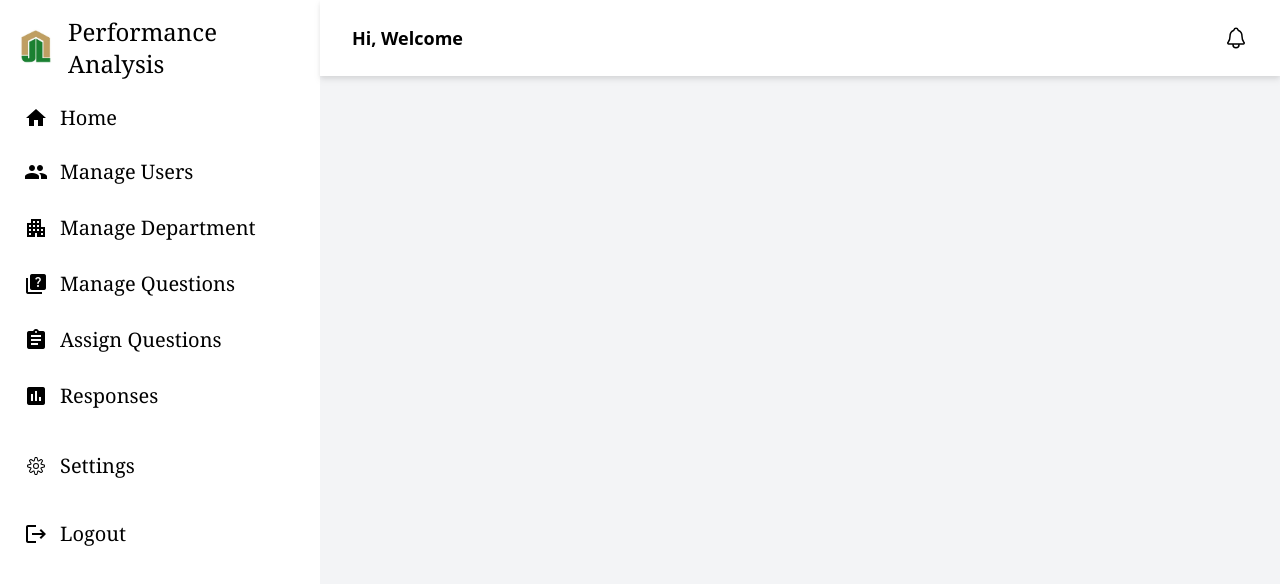
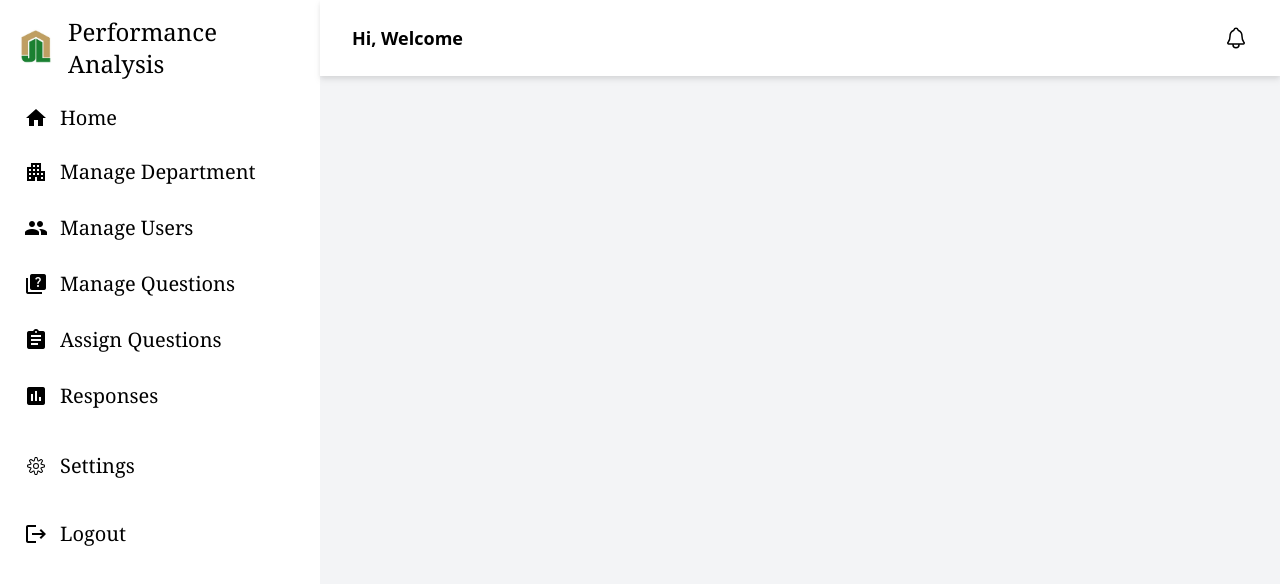
Before and after one commit to Performance-Survey-App/FrontEnd, a React (Create React App) app: page /admin in a window 1280 px wide. Shown: the top 584 px of the page. Built offline with nearby package versions, Linux system fonts and the light colour scheme.

Commit message:
little change

```diff
--- a/src/components/Sidebar.js
+++ b/src/components/Sidebar.js
@@ -164,18 +164,19 @@ const Sidebar = () => {
           </NavLink>
         </li>
         <li className="mb-2">
+          <NavLink to="./department-management" className="flex items-center p-2 hover:bg-green-600 hover:text-white  rounded">
+            <span className="material-icons mr-3 text-2xl">apartment</span>
+            Manage Department
+          </NavLink>
+        </li>
+        <li className="mb-2">
 
           <NavLink to="./user-management" className="flex items-center p-2 hover:bg-green-600 hover:text-white rounded">
             <span className="material-icons mr-3 text-2xl">people</span>
             Manage Users
           </NavLink>
         </li>
-        <li className="mb-2">
-          <NavLink to="./department-management" className="flex items-center p-2 hover:bg-green-600 hover:text-white  rounded">
-            <span className="material-icons mr-3 text-2xl">apartment</span>
-            Manage Department
-          </NavLink>
-        </li>
+
         <li className="mb-2">
           <NavLink to="./question-management" className="flex items-center p-2 hover:bg-green-600 hover:text-white  rounded">
             <span className="material-icons mr-3 text-2xl">quiz</span>
```
Also changed, not shown: 1 other file (tests, documents, lock files or other folders).
